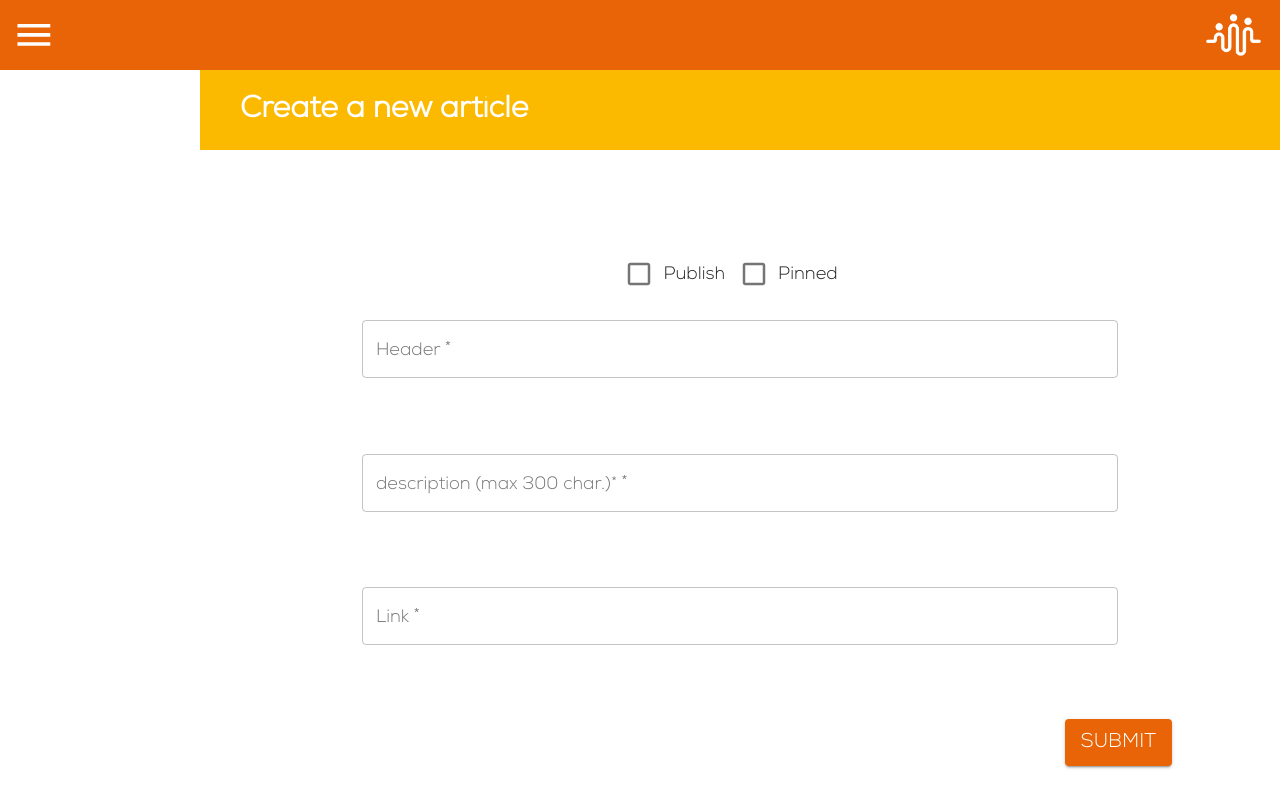
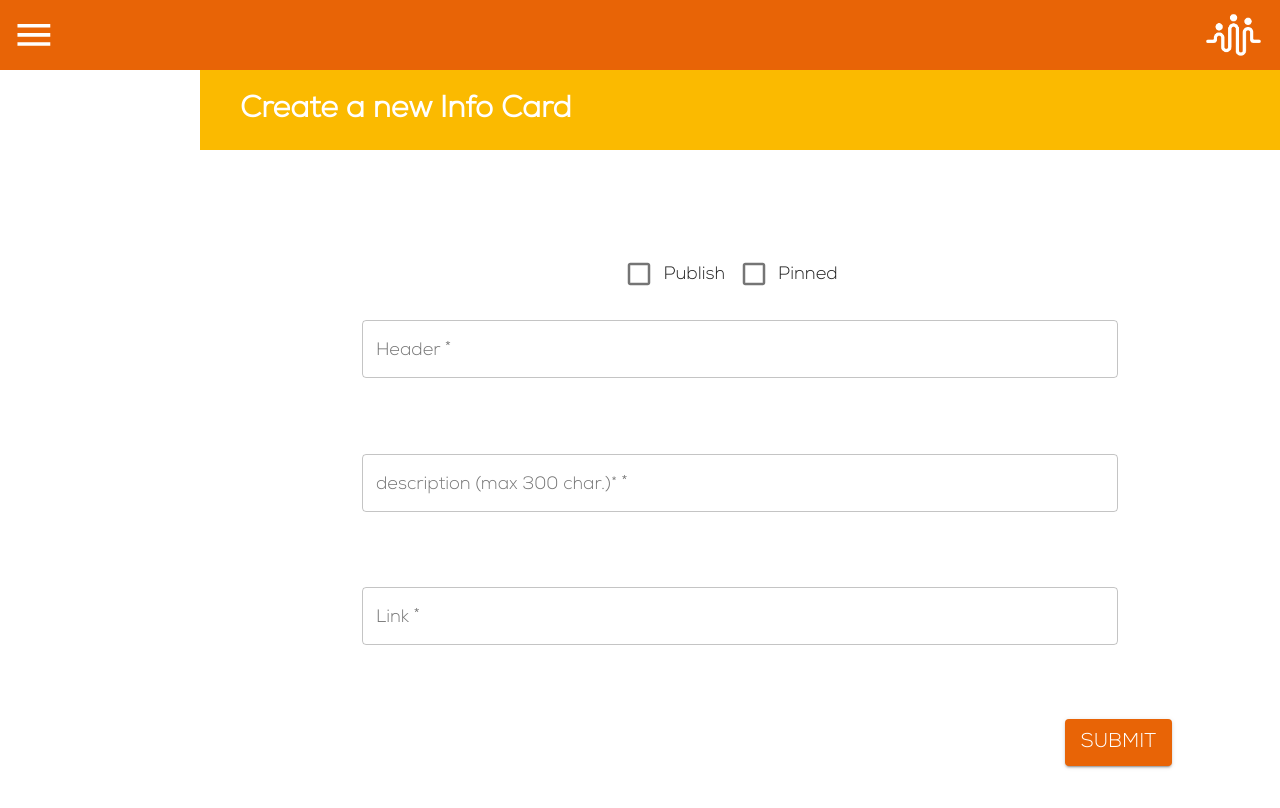
Before and after one commit to lukeperrin10/kcsc_admin, a React (Create React App) app: page /information/create in a window 1280 px wide. Shown: the top 808 px of the page. Built offline with nearby package versions, Linux system fonts and the light colour scheme; no server answers; what j-tockauth would draw is missing.

Commit message:
Remove action and placeholders from table Replace article with Info card in the header of info creation

```diff
--- a/src/views/InformationCreation.jsx
+++ b/src/views/InformationCreation.jsx
@@ -55,7 +55,7 @@ const InformationCreation = () => {
           data-cy='dashboard-header'
           variant='h5'
           style={{ fontWeight: 600 }}>
-          Create a new article
+          Create a new Info Card
         </Typography>
       </Box>
       {redirect && <Redirect to='/information' />}
--- a/src/views/InformationDashboard.jsx
+++ b/src/views/InformationDashboard.jsx
@@ -51,7 +51,6 @@ const InformationDashboard = () => {
       <StyledTableCell align='left'>Pinned</StyledTableCell>
       <StyledTableCell align='left'>Header</StyledTableCell>
       <StyledTableCell align='left'>Description</StyledTableCell>
-      <StyledTableCell align='left'>Action</StyledTableCell>
     </StyledTableRow>
   )
 
@@ -92,9 +91,6 @@ const InformationDashboard = () => {
           <StyledTableCell data-cy='description' className={classes.descCell}>
             {description}
           </StyledTableCell>
-          <StyledTableCell data-cy='action' className={classes.actionCell}>
-            Placeholder
-          </StyledTableCell>
         </StyledTableRow>
       )
     })
```
Also changed, not shown: 1 other file (tests, documents, lock files or other folders).
